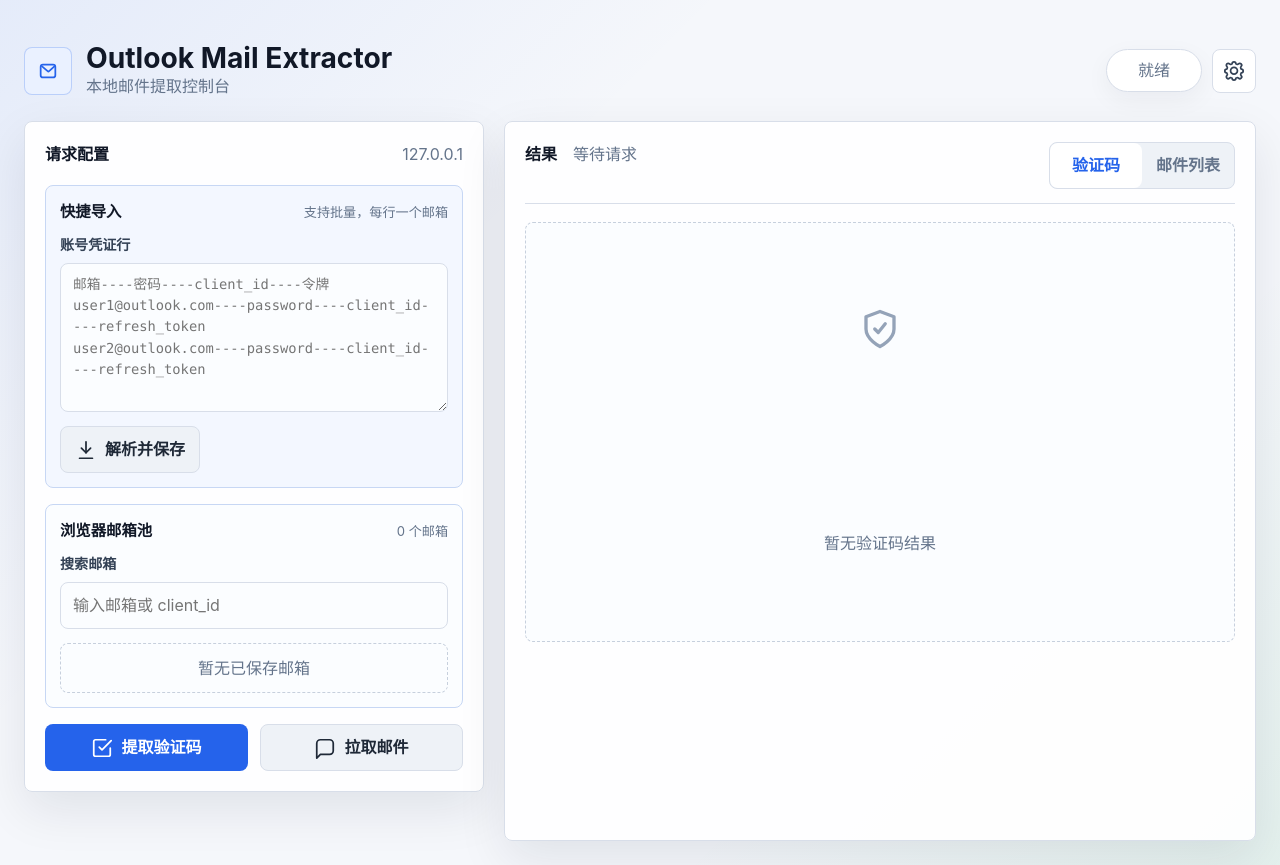
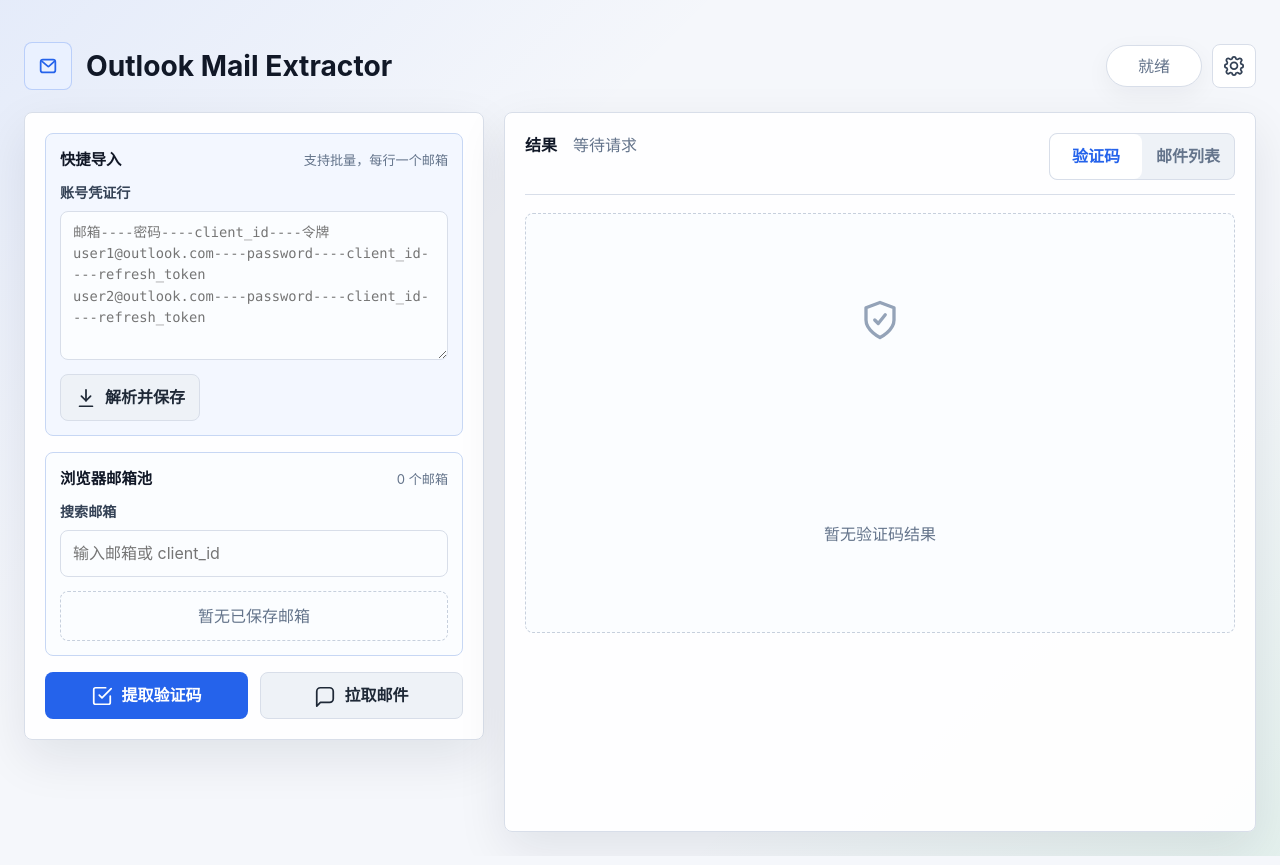
Before and after one commit to Z-WICK/outlook-mail-extractor, a website: page public/index.html in a window 1280 px wide. Drawn offline with Linux system fonts and the light colour scheme.

Commit message:
remove auxiliary ui labels

```diff
--- a/public/index.html
+++ b/public/index.html
@@ -19,7 +19,6 @@
         </div>
         <div>
           <h1>Outlook Mail Extractor</h1>
-          <p>本地邮件提取控制台</p>
         </div>
       </div>
       <div class="topbar-actions">
@@ -34,13 +33,8 @@
     </header>
 
     <main class="workspace">
-      <section class="panel config-panel" aria-labelledby="configTitle">
+      <section class="panel config-panel">
         <form id="extractorForm" novalidate>
-          <div class="panel-title">
-            <h2 id="configTitle">请求配置</h2>
-            <span>127.0.0.1</span>
-          </div>
-
           <section class="import-box" aria-labelledby="importTitle">
             <div class="import-title">
               <h3 id="importTitle">快捷导入</h3>
```
Also changed, not shown: test/ui-static.test.js (+8 -0 lines).
